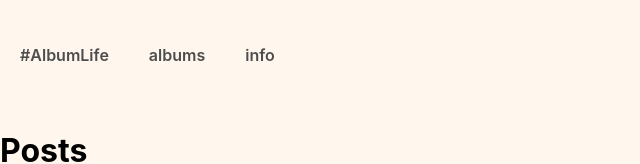
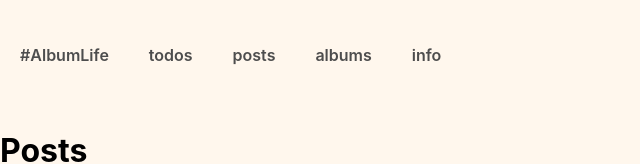
Before and after one commit to MeirKlemp/advance_react, a React (Create React App) app in the folder albums/: page /posts in a window 1280 px wide. Shown: the top 164 px of the page, without its empty margins (0-640 px from the left). Built offline with nearby package versions, Linux system fonts and the light colour scheme; no server answers; the HTML template or start-up script is replaced by a standard one.

Commit message:
Add useApi in api.js

```diff
--- a/albums/src/App.js
+++ b/albums/src/App.js
@@ -13,6 +13,8 @@ function App() {
       <header>
         <Link to="/">#AlbumLife</Link>
         <nav>
+          <Link to="/todos">todos</Link>
+          <Link to="/posts">posts</Link>
           <Link to="/albums">albums</Link>
           <Link to="/info">info</Link>
         </nav>
--- /dev/null
+++ b/albums/src/api.js
@@ -0,0 +1,15 @@
+import { useState, useEffect } from "react";
+
+export default function useApi(resource) {
+  const [data, setData] = useState(null);
+
+  useEffect(() => {
+    if (resource) {
+      fetch("https://jsonplaceholder.typicode.com/" + resource)
+        .then(response => response.json())
+        .then(json => setData(json));
+    }
+  }, [resource]);
+
+  return data;
+}
--- a/albums/src/pages/posts.jsx
+++ b/albums/src/pages/posts.jsx
@@ -1,10 +1,13 @@
 import React from "react"
 import { Link } from "react-router-dom"
+import useApi from "../api";
 
 export default function Posts() {
-    return (
-        <div>
-            <h1>Posts</h1>
-        </div>
-    )
+  const data = useApi("posts");
+  console.log(data);
+  return (
+    <div>
+      <h1>Posts</h1>
+    </div>
+  )
 };
```
